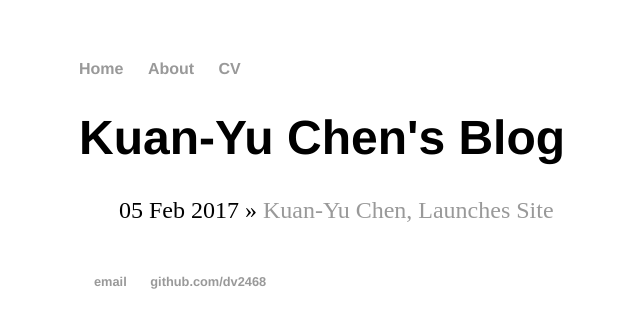
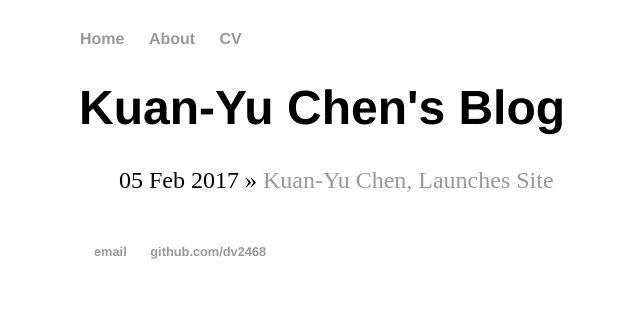
Before and after one commit to dv2468/dv2468.github.io, a Jekyll site: the page built from blog/index.html, in a window 1280 px wide. Shown: the top 328 px of the page, without its empty margins (113-753 px from the left). Built offline with Jekyll 4.4.1, drawn with Linux system fonts in a browser that asks for light colours.

Commit message:
Update main.css

```diff
--- a/css/main.css
+++ b/css/main.css
@@ -1,10 +1,10 @@
 body {
-    margin: 60px auto;
+    margin: 30px auto;
     width: 70%;
 }
 nav ul{
     font-family:'Helvetica', 'Arial', 'Sans-Serif';
-    padding: 0px;
+    padding: 0 1px;
     list-style: none;
     font-weight: bold;
 }
```
